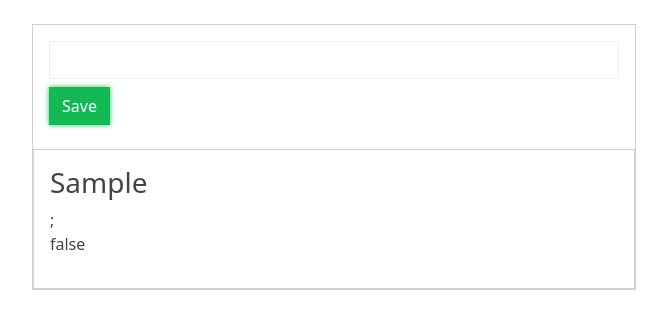
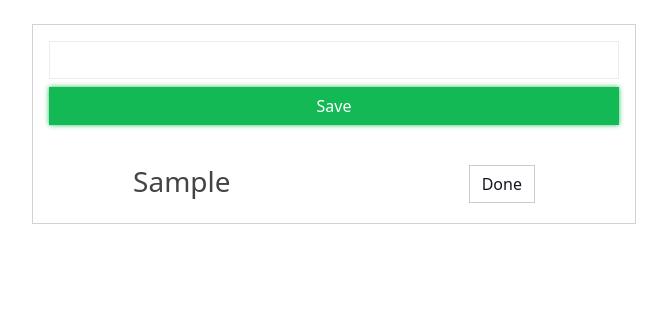
Before and after one commit to NachoXS15/todo-tasks-app, a React (Create React App) app: page / in a window 1280 px wide. Both pictures are taken after typing "Sample" into the empty fields and a click on the button "Save". Shown: the top 328 px of the page, without its empty margins (306-973 px from the left). Built offline with nearby package versions, Linux system fonts and the light colour scheme.

Commit message:
added toogleDone function

```diff
--- a/src/App.css
+++ b/src/App.css
@@ -36,3 +36,7 @@
     transform: rotate(360deg);
   }
 }
+
+.button{
+  border: 1px solid black;
+}
--- a/src/App.tsx
+++ b/src/App.tsx
@@ -7,9 +7,6 @@ interface ITask {
   name: string;
   done: boolean;
 }
-
-
-
 
 function App(): JSX.Element{
 
@@ -23,10 +20,18 @@ function App(): JSX.Element{
     setNewTask("");
   };
 
-  const addTasks = (name: string) => {
+  const addTasks = (name: string): void => {
     const setNewTasks: ITask[] = [...tasks, { name, done: false }];
     setTasks(setNewTasks);
   };
+
+  const toogleDoneTask = (i: number): void  => {
+    const newTasks: ITask[] = [...tasks];
+    newTasks[i].done = !newTasks[i].done
+    setTasks(newTasks)
+  }
+
+
 
   return (
     <div className="containter p-4">
@@ -44,13 +49,16 @@ function App(): JSX.Element{
                   className="form-control"
                   autoFocus
                 />
-                <button className="btn btn-success btn-block mt-2">Save</button>
+                <button style={{width: "100%"}} className="btn btn-success btn-block mt-2">Save</button>
               </form>
             </div>
             {tasks.map((t: ITask, i: number) => {
-              return <div key={i} className="card card-body mt-2">
-                <h3>{t.name}</h3>;
-                <p>{t.done + ''}</p>
+              return <div key={i} style={{display: "flex", justifyContent: "space-around", gap: "70px"}} className="card-body mt-2">
+                <h3 style={{textDecoration: t.done ? 'line-through ': ''}}>{t.name}</h3>
+                <div>
+                  <button className="btn btn-secondary" onClick={() => toogleDoneTask(i)}>Done</button>
+
+                </div>
               </div>
             })}
           </div>
```
